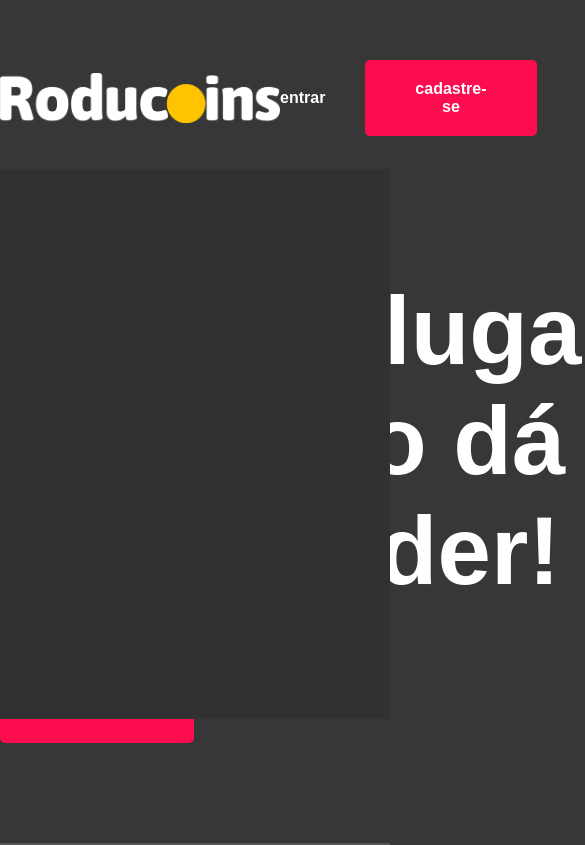
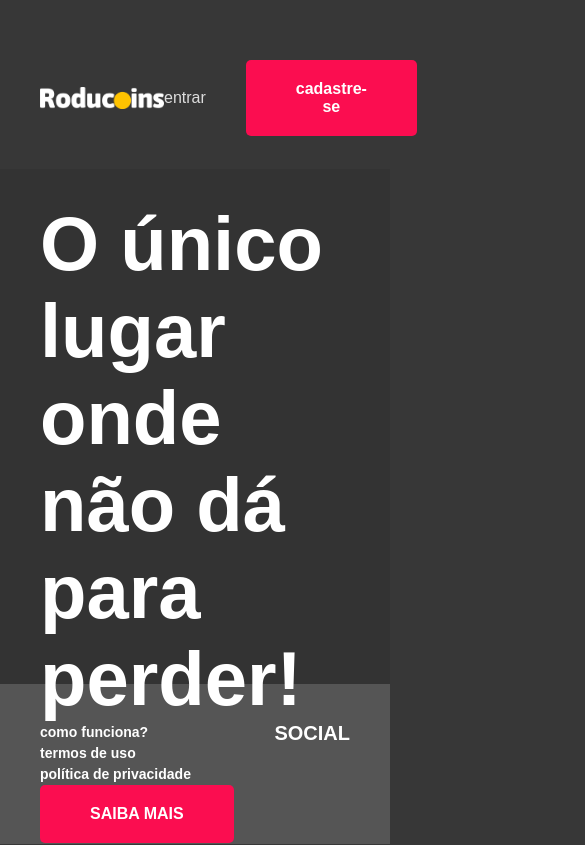
Before and after one commit to rodukao/roducoins-frontend, a React (Create React App) app: page / in a window 390 px wide. Shown: the top 845 px of the page, 585 px wide, since content can reach past the window. Built offline with nearby package versions, Linux system fonts and the light colour scheme.

Commit message:
home e modais responsivos

```diff
--- a/src/components/LoginForm/LoginForm.css
+++ b/src/components/LoginForm/LoginForm.css
@@ -59,6 +59,14 @@ form button{
     cursor: pointer;
 }
 
+button[disabled] {
+    cursor: not-allowed; /* Muda o cursor para indicar que a ação não é permitida */
+  }
+
+form button:hover{
+    background-color: #e90b4a;
+}
+
 .sem-conta{
     text-align: center;
     color: white;
@@ -76,3 +84,8 @@ form button{
     font-family: "Asap", sans-serif;
     padding: 0;
   }
+
+  .crie-sua-conta:hover{
+    color: #a7b3c9;
+    background-color: transparent;
+  }
--- a/src/components/LoginForm/LoginForm.js
+++ b/src/components/LoginForm/LoginForm.js
@@ -9,11 +9,13 @@ const LoginForm = ({ onSwitchToRegister }) => {
     const [email, setEmail] = useState('');
     const [password, setPassword] = useState('');
     const [message, setMessage] = useState('');
+    const [loading, setLoading] = useState(false);
     const {login} = useContext(AuthContext);
     const navigate = useNavigate();
 
     const handleSubmit = async (e) => {
         e.preventDefault();
+        setLoading(true);
         try{
             const res = await axios.post('https://roducoins-backend.onrender.com/api/auth/login', {
                 email,
@@ -24,6 +26,8 @@ const LoginForm = ({ onSwitchToRegister }) => {
         } catch(err){
             console.log('Usuário não encontrado')
             setMessage(err.response.data.error || 'Erro ao fazer login.');
+        } finally{
+            setLoading(false);
         }
     };
 
@@ -47,8 +51,8 @@ const LoginForm = ({ onSwitchToRegister }) => {
                     onChange={(e) => setPassword(e.target.value)}
                     required
                 />
-                <span>Esqueci a minha senha</span>
-                <button type='submit'>Entrar</button>
+                <span>Esqueci a minha senha (em breve)</span>
+                <button type='submit' disabled={loading}>{loading ? 'Conectando...' : 'Entrar'}</button>
                 <p className='sem-conta'>Ainda não tem uma conta? <button type="button" className='crie-sua-conta' onClick={onSwitchToRegister}>Crie uma agora!</button></p>
             </form>
         </div>
--- a/src/components/Modal/Modal.css
+++ b/src/components/Modal/Modal.css
@@ -26,6 +26,7 @@
     width: 90%;
     position: relative;
     border-radius: 8px;
+    box-sizing: border-box;
   }
 
   .modal-close-button {
--- a/src/components/RegisterForm/RegisterForm.js
+++ b/src/components/RegisterForm/RegisterForm.js
@@ -6,9 +6,11 @@ const Register = ({ onSwitchToLogin }) => {
     const [email, setEmail] = useState('');
     const [password, setPassword] = useState('');
     const [message, setMessage] = useState('');
+    const [loading, setLoading] = useState(false);
 
     const handleSubmit = async (e) => {
         e.preventDefault();
+        setLoading(true);
         try{
             await axios.post('https://roducoins-backend.onrender.com/api/auth/register', {
                 username,
@@ -21,6 +23,8 @@ const Register = ({ onSwitchToLogin }) => {
             setPassword('');
         } catch (err) {
             setMessage(err.response.data.error || 'Erro ao registrar.');
+        } finally{
+            setLoading(false);
         }
     };
 
@@ -51,7 +55,7 @@ const Register = ({ onSwitchToLogin }) => {
                     onChange={(e) => setPassword(e.target.value)}
                     required
                 />
-                <button type='submit'>Comece já!</button>
+                <button type='submit' disabled={loading}>{loading ? 'Conectando...' : 'Comece já!'}</button>
                 <p className='sem-conta'>
                     Já tem uma conta? <button type="button" className='crie-sua-conta' onClick={onSwitchToLogin}>Faça login!</button>
                 </p>
--- a/src/index.css
+++ b/src/index.css
@@ -15,6 +15,7 @@ html, body {
   padding: 0;
   background-color: #373737;
   width: 100%;
+  box-sizing: border-box;
 }
 
 code {
--- a/src/pages/dashboard/Dashboard.js
+++ b/src/pages/dashboard/Dashboard.js
@@ -19,12 +19,8 @@ const Dashboard = () => {
     navigate('/');
   };
 
-  if (loading) {
+  if (loading || !userData) {
     return <div>Carregando...</div>;
-  }
-
-  if (!authenticated) {
-    return null; // Ou você pode retornar um componente indicando que o usuário não está autenticado
   }
 
   return (
--- a/src/pages/home/Home.css
+++ b/src/pages/home/Home.css
@@ -4,7 +4,7 @@ header {
   justify-content: space-between;
   align-items: center;
   margin: 0 auto;
-  padding: 60px 0;
+  padding: 60px 40px;
 }
 
 .logo-roducoins{
@@ -36,8 +36,12 @@ header {
 }
 
 .login-section span {
+  color: #ddd;
+  font-weight: 400;
+}
+
+.login-section span:hover{
   color: white;
-  font-weight: 600;
 }
 
 .register-button {
@@ -61,7 +65,7 @@ header {
 }
 
 .main {
-  width: 1200px;
+  max-width: 1200px;
   margin: 0 auto;
 }
 
@@ -70,7 +74,10 @@ header {
   font-weight: 900;
   color: white;
   font-size: 96px;
-  width: 770px;
+  max-width: 770px;
+  position: relative;
+  z-index: 1;
+  padding: 0 40px;
 }
 
 .main-effect {
@@ -114,7 +121,7 @@ header {
 }
 
 .footer section {
-  width: 1200px;
+  max-width: 1200px;
   margin: 0 auto;
   display: flex;
   justify-content: space-between;
@@ -139,3 +146,48 @@ header {
   font-weight: 900;
   color: white;
 }
+
+@media (max-width: 760px) {
+
+  header {
+    position: fixed;
+    top: 0;
+    display: flex;
+    justify-content: space-between;
+    align-items: center;
+    margin: 0 auto;
+    padding: 60px 40px;
+  }
+
+  .logo-roducoins{
+    max-width: 40%;
+  }
+
+  .main{
+    margin-top: 200px;
+    padding: 0 40px;
+  }
+
+  .main h2{
+    font-size: 76px;
+    padding: 0;
+  }
+
+  .main-effect {
+    opacity: 50%;
+  }
+
+  .iniciar-button{
+    position: relative;
+    z-index: 1;
+  }
+
+  .footer{
+    position: absolute;
+    bottom: 0;
+  }
+
+  .footer section{
+    padding: 0 40px;
+  }
+}
```
